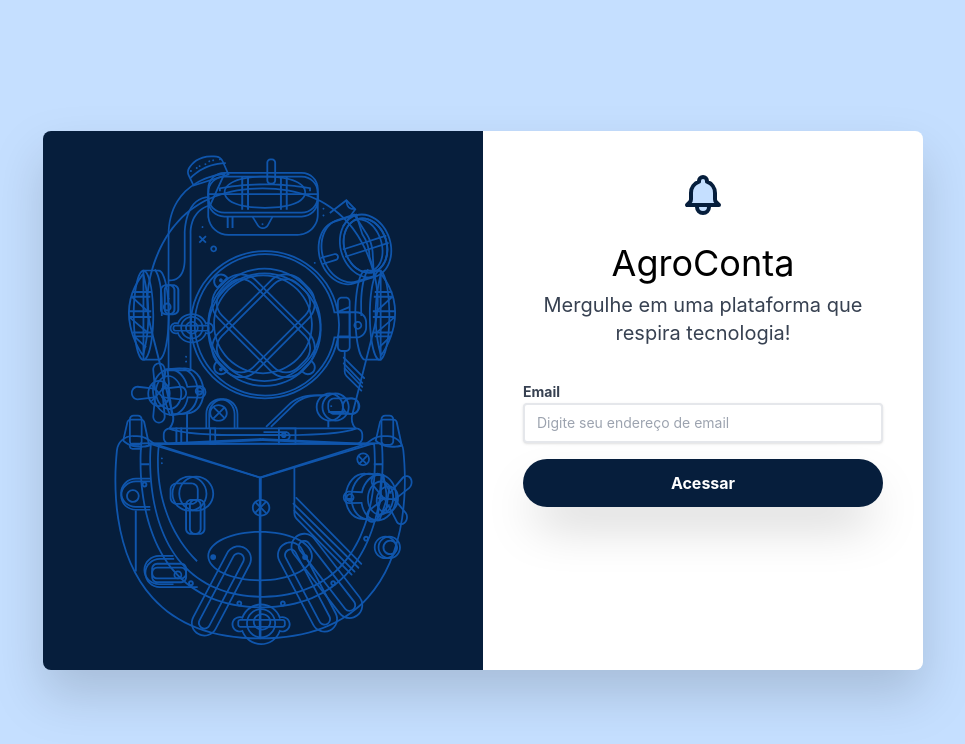
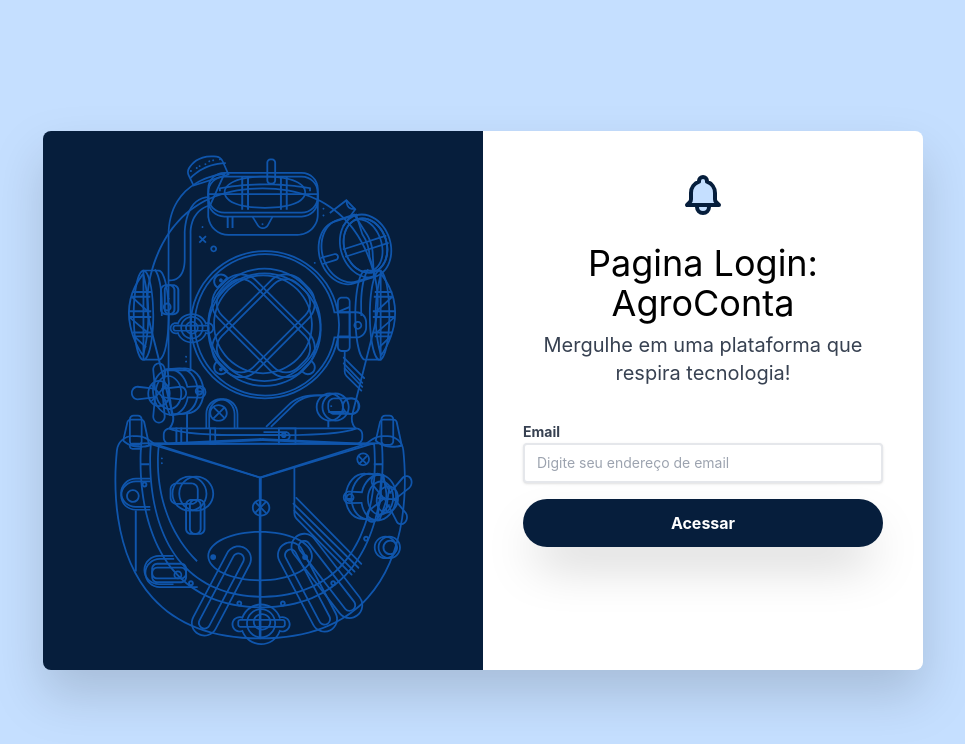
Before and after one commit to dirdouglas/Projeto_CSS, a plain HTML site: page index.html in a window 1280 px wide. Shown: the whole page, without its empty margins (157-1122 px from the left). Drawn offline with nearby package versions, Linux system fonts and the light colour scheme.

Commit message:
mensagem

```diff
--- a/index.html
+++ b/index.html
@@ -67,7 +67,7 @@
             </div>
 
             <div class="text-center">
-                <h1 class="text-4xl mb-2">AgroConta</h1>
+                <h1 class="text-4xl mb-2">Pagina Login: AgroConta</h1>
                 <p class="text-xl text-gray-700 mb-2">Mergulhe em uma plataforma que respira tecnologia!</p>
             </div>
 
```
